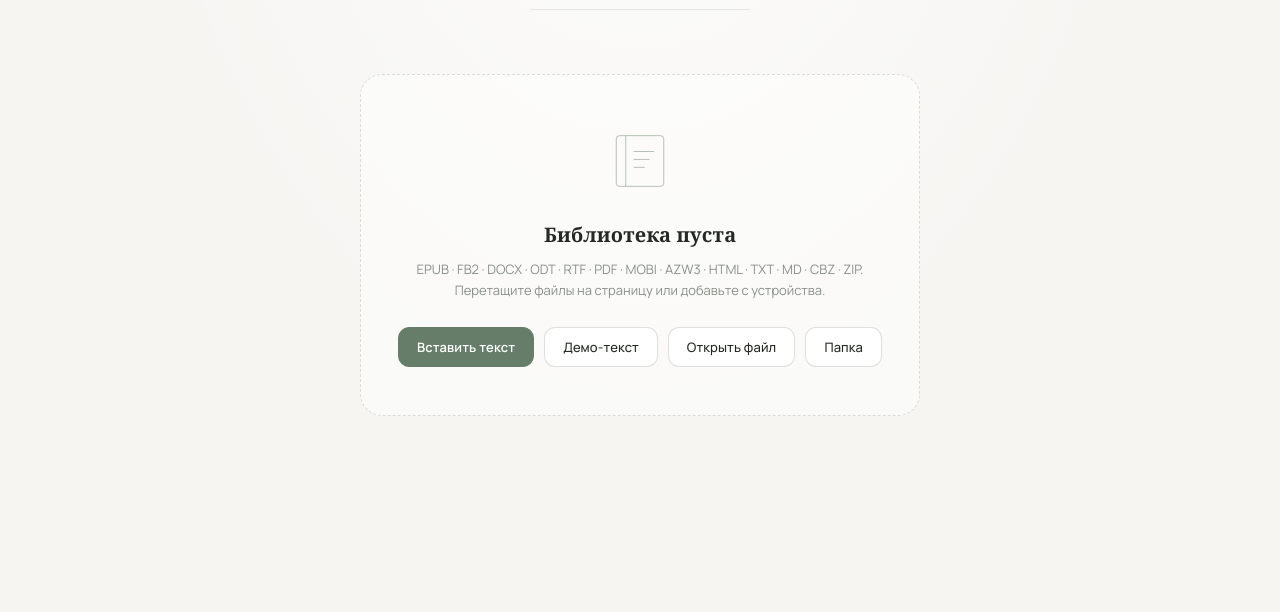
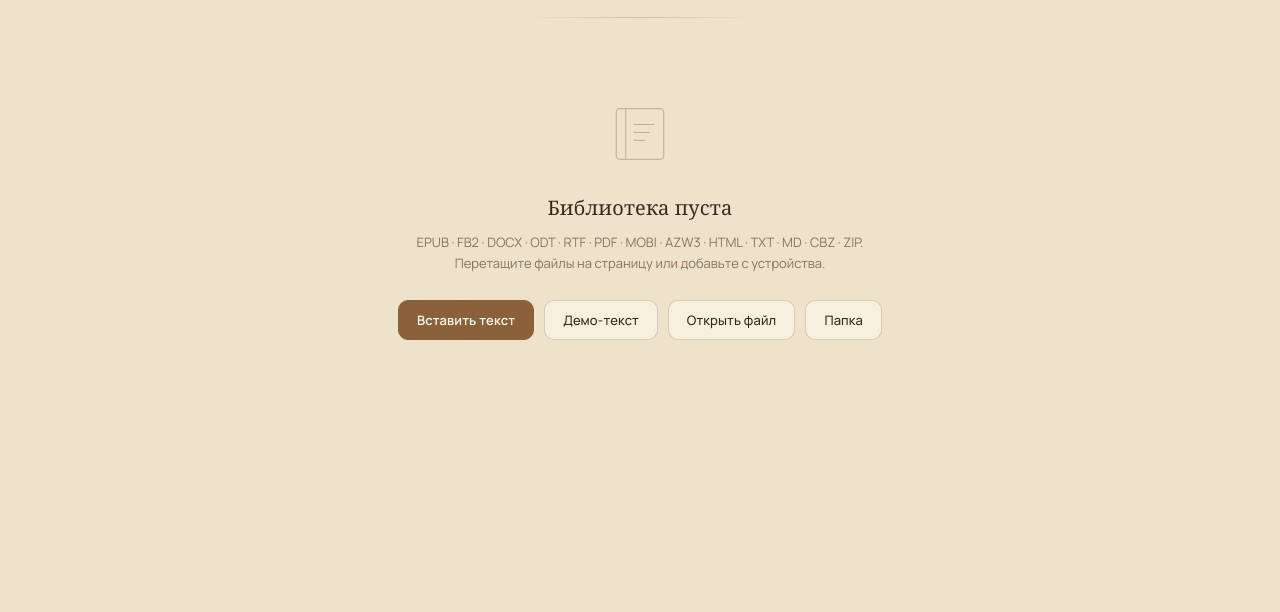
Before and after one commit to princessbublgum03-alt/grimoire-reader, a website with bundled scripts: page public/index.html in a window 1280 px wide. Shown: the part 188-800 px from the top of the page. Built offline with nearby package versions, Linux system fonts and the light colour scheme; a web font is replaced by a local one.

Commit message:
Add warm paper-inspired reading themes (#9)
* Add warm reading themes and make Old Book the default light palette

* Add paper, sage, rose and coffee theme palettes

```diff
--- a/public/css/styles.css
+++ b/public/css/styles.css
@@ -1027,3 +1027,47 @@ html[data-theme=abyss] .grid{
     padding:0 16px;
   }
 }
+
+
+/* Additional warm, paper-inspired reading palettes. These themes only
+   change color tokens; the shared layout and responsive geometry remain intact. */
+html[data-theme=oldbook]{
+  --bg:#eee2ca;--bg-2:#e5d6b9;--surface:#f8f0df;--surface-hover:#fbf4e6;
+  --surface-active:rgba(91,62,35,.09);--panel:rgba(246,237,218,.94);--panel-solid:#f6eddc;
+  --text:#38291d;--text-soft:#604a35;--muted:#89745d;--accent:#8a603b;--accent-ink:#fff8eb;
+  --accent-soft:rgba(138,96,59,.18);--line:rgba(75,52,31,.12);--line-strong:rgba(75,52,31,.2);
+  --line-accent:rgba(138,96,59,.3);--sel:rgba(138,96,59,.16);
+  --glow:radial-gradient(ellipse 75% 42% at 50% -10%,rgba(255,249,231,.9),transparent 70%);
+  --shadow:0 24px 60px -22px rgba(65,45,25,.22);--shadow-sm:0 8px 24px -12px rgba(65,45,25,.16);
+  --grain:.035;--danger:#a74437;--ruler-dim:rgba(55,37,20,.2);--ruler-glow:rgba(255,249,231,.4);color-scheme:light;
+}
+html[data-theme=sage]{
+  --bg:#e7ede4;--bg-2:#dce5d9;--surface:#f4f7f1;--surface-hover:#fafbf8;
+  --surface-active:rgba(48,75,57,.08);--panel:rgba(241,246,238,.94);--panel-solid:#f1f5ed;
+  --text:#293a30;--text-soft:#4d6253;--muted:#788a7b;--accent:#607d68;--accent-ink:#fff;
+  --accent-soft:rgba(96,125,104,.16);--line:rgba(42,65,49,.11);--line-strong:rgba(42,65,49,.19);
+  --line-accent:rgba(96,125,104,.28);--sel:rgba(96,125,104,.15);
+  --glow:radial-gradient(ellipse 75% 42% at 50% -10%,rgba(255,255,255,.8),transparent 70%);
+  --shadow:0 24px 60px -22px rgba(37,57,43,.18);--shadow-sm:0 8px 24px -12px rgba(37,57,43,.14);
+  --grain:.012;--danger:#a74437;--ruler-dim:rgba(24,42,29,.18);--ruler-glow:rgba(255,255,255,.42);color-scheme:light;
+}
+html[data-theme=rose]{
+  --bg:#f1e4e2;--bg-2:#e9d8d6;--surface:#fbf2f0;--surface-hover:#fff8f6;
+  --surface-active:rgba(91,55,53,.08);--panel:rgba(249,239,237,.94);--panel-solid:#f9efed;
+  --text:#49302f;--text-soft:#6d4c4a;--muted:#987876;--accent:#a36d70;--accent-ink:#fff;
+  --accent-soft:rgba(163,109,112,.16);--line:rgba(83,48,47,.1);--line-strong:rgba(83,48,47,.18);
+  --line-accent:rgba(163,109,112,.28);--sel:rgba(163,109,112,.15);
+  --glow:radial-gradient(ellipse 75% 42% at 50% -10%,rgba(255,255,255,.8),transparent 70%);
+  --shadow:0 24px 60px -22px rgba(74,43,42,.18);--shadow-sm:0 8px 24px -12px rgba(74,43,42,.14);
+  --grain:.012;--danger:#a74437;--ruler-dim:rgba(60,35,35,.18);--ruler-glow:rgba(255,255,255,.4);color-scheme:light;
+}
+html[data-theme=coffee]{
+  --bg:#211914;--bg-2:#2b211b;--surface:#342820;--surface-hover:#3c2e24;
+  --surface-active:rgba(231,205,174,.1);--panel:rgba(39,29,23,.94);--panel-solid:#2b2019;
+  --text:#ead8bf;--text-soft:#cbb397;--muted:#9e856c;--accent:#c49a68;--accent-ink:#211914;
+  --accent-soft:rgba(196,154,104,.18);--line:rgba(234,216,191,.1);--line-strong:rgba(234,216,191,.18);
+  --line-accent:rgba(196,154,104,.28);--sel:rgba(196,154,104,.16);
+  --glow:radial-gradient(ellipse 72% 40% at 50% -10%,rgba(196,154,104,.07),transparent 70%);
+  --shadow:0 24px 64px -20px rgba(0,0,0,.78);--shadow-sm:0 10px 28px -14px rgba(0,0,0,.65);
+  --grain:.025;--danger:#d17b6c;--ruler-dim:rgba(0,0,0,.42);--ruler-glow:rgba(255,236,210,.045);color-scheme:dark;
+}
--- a/public/js/app.js
+++ b/public/js/app.js
@@ -114,7 +114,7 @@ const FONTS = {
 const SETTINGS_LS_KEY = 'grimoire_settings_v1';
 
 const DEFAULT_SETTINGS = {
-  theme: 'abyss',
+  theme: 'oldbook',
   fontSize: 20,
   lineHeight: 1.7,
   letterSpacing: 0,
@@ -143,14 +143,18 @@ const DEFAULT_SETTINGS = {
   updatedAt: 0
 };
 
-const THEMES = ['abyss', 'graphite', 'soft', 'parchment', 'sepia', 'forest', 'void'];
-const LIGHT_THEMES = new Set(['soft', 'parchment']);
+const THEMES = ['abyss', 'graphite', 'soft', 'oldbook', 'parchment', 'sage', 'rose', 'sepia', 'coffee', 'forest', 'void'];
+const LIGHT_THEMES = new Set(['soft', 'oldbook', 'parchment', 'sage', 'rose']);
 const THEME_NAMES = {
   abyss: 'Обсидиан',
   graphite: 'Графит',
   soft: 'Светлая',
+  oldbook: 'Старая книга',
   parchment: 'Бумага',
+  sage: 'Шалфей',
+  rose: 'Розовая пудра',
   sepia: 'Сумерки',
+  coffee: 'Кофейная',
   forest: 'Мрак',
   void: 'OLED'
 };
@@ -158,8 +162,12 @@ const THEME_COLORS = {
   abyss: '#08090b',
   graphite: '#14161a',
   soft: '#f4f4f2',
+  oldbook: '#eee2ca',
   parchment: '#f2ece0',
+  sage: '#e7ede4',
+  rose: '#f1e4e2',
   sepia: '#161311',
+  coffee: '#211914',
   forest: '#0a0e0c',
   void: '#000000'
 };
@@ -167,13 +175,17 @@ const THEME_SWATCHES = {
   abyss: { bg: '#08090b', fg: '#e6e8ec' },
   graphite: { bg: '#14161a', fg: '#d8dbe2' },
   soft: { bg: '#f4f4f2', fg: '#141518' },
+  oldbook: { bg: '#eee2ca', fg: '#38291d' },
   parchment: { bg: '#f2ece0', fg: '#231f1b' },
+  sage: { bg: '#e7ede4', fg: '#293a30' },
+  rose: { bg: '#f1e4e2', fg: '#49302f' },
   sepia: { bg: '#161311', fg: '#dcd3c6' },
+  coffee: { bg: '#211914', fg: '#ead8bf' },
   forest: { bg: '#0a0e0c', fg: '#cdd6d0' },
   void: { bg: '#000000', fg: '#b2b6be' }
 };
 let lastDarkTheme = 'abyss';
-let lastLightTheme = 'soft';
+let lastLightTheme = 'oldbook';
 
 function readLocalSettings() {
   try {
```
